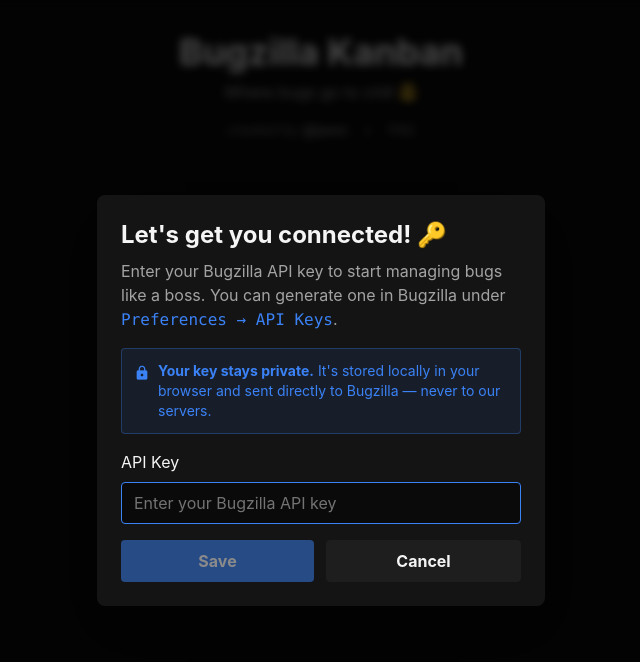
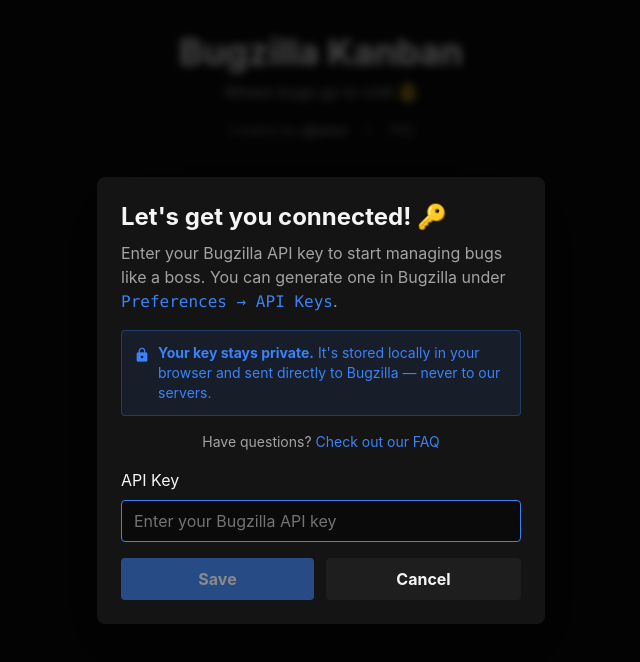
Before and after one commit to msujaws/bugzilla-kanban, a React (Vite) app: page / in a window 1280 px wide. Shown: the top 662 px of the page, without its empty margins (319-959 px from the left). Built offline with nearby package versions, Linux system fonts and the light colour scheme.

Commit message:
feat(app): pass FAQ callback to API key input modals
Wire up handleOpenFAQ callback to both ApiKeyInput instances so users
can access the FAQ from the API key modal.

```diff
--- a/src/App.tsx
+++ b/src/App.tsx
@@ -44,6 +44,11 @@
   // Handle open modal
   const handleOpenModal = useCallback(() => {
     setShowApiKeyModal(true)
+  }, [])
+
+  // Handle open FAQ
+  const handleOpenFAQ = useCallback(() => {
+    setShowFAQModal(true)
   }, [])
 
   // Handle filter changes
@@ -143,7 +148,7 @@
         </div>
 
         {/* Always show API key input when no key */}
-        <ApiKeyInput isOpen={true} onClose={() => {}} />
+        <ApiKeyInput isOpen={true} onClose={() => {}} onOpenFAQ={handleOpenFAQ} />
 
         {/* FAQ Modal */}
         <FAQModal
@@ -233,7 +238,7 @@
       <ToastContainer toasts={toasts} removeToast={removeToast} />
 
       {/* API Key Modal */}
-      <ApiKeyInput isOpen={showApiKeyModal} onClose={handleCloseModal} />
+      <ApiKeyInput isOpen={showApiKeyModal} onClose={handleCloseModal} onOpenFAQ={handleOpenFAQ} />
 
       {/* FAQ Modal */}
       <FAQModal
```
